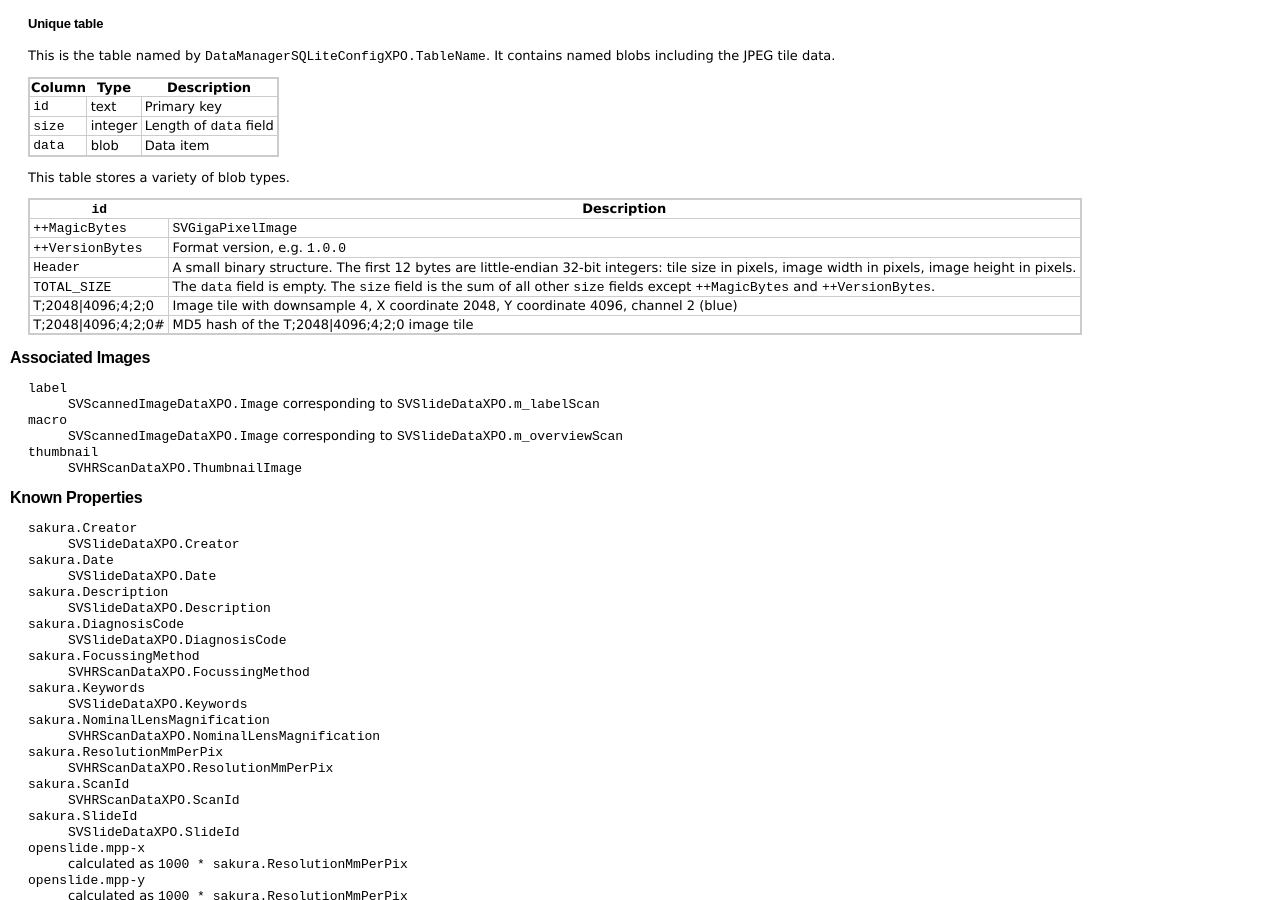
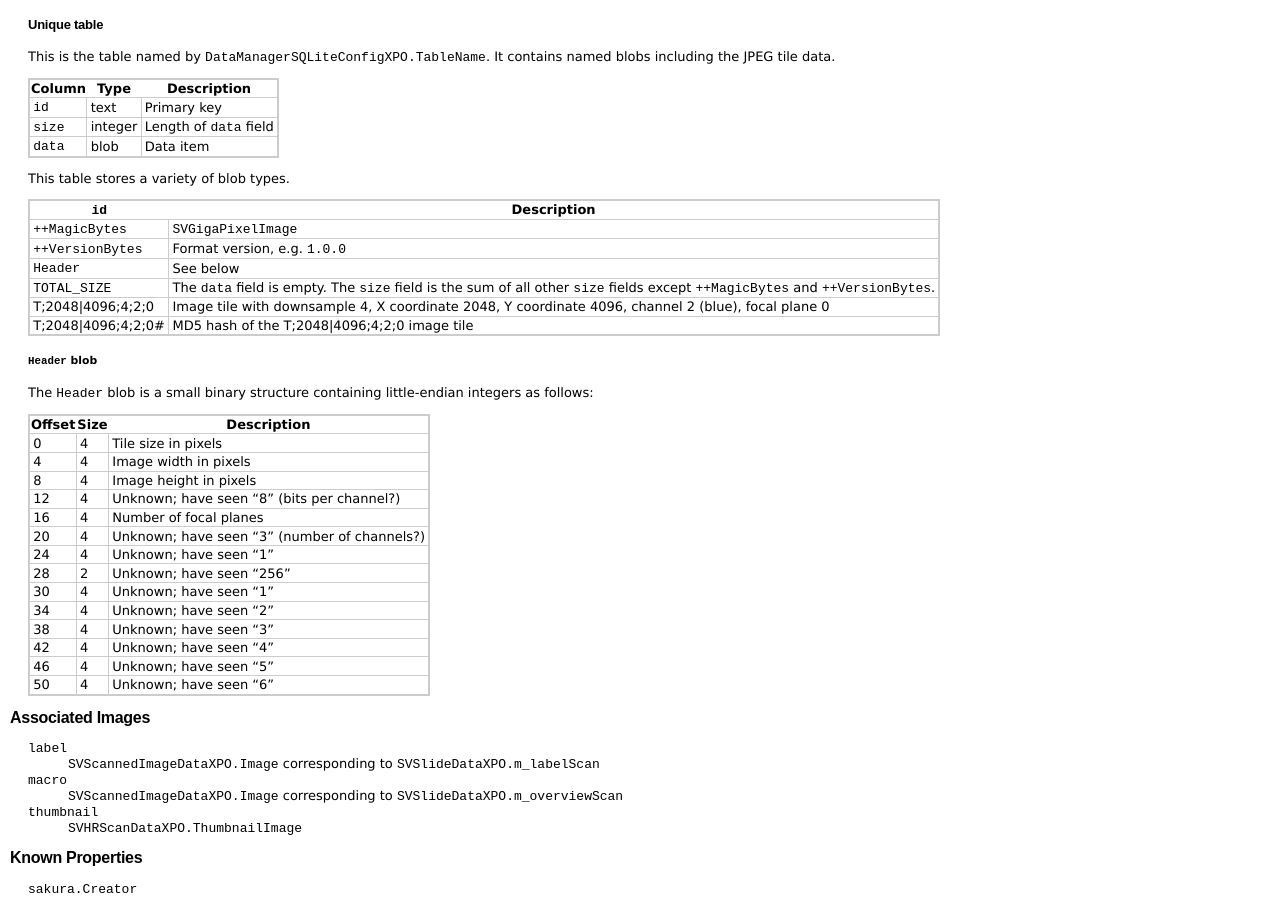
Before and after one commit to openslide/openslide.github.io, a Jekyll site: the page built from formats/sakura/index.markdown, in a window 1280 px wide and 900 px high, scrolled down 1782 px. Built offline with Jekyll 4.4.1, drawn with Linux system fonts in a browser that asks for light colours; comment, search, counter and statistics services are not loaded; some of the changed text lies outside the part shown.

Commit message:
sakura: Document multiple focal planes

```diff
--- a/formats/sakura/index.markdown
+++ b/formats/sakura/index.markdown
@@ -29,12 +29,12 @@
 
 Sakura slides are SQLite 3 database files written by the eXpress Persistent
 Objects ORM.  Tables contain slide metadata, associated images, and JPEG
-tiles.  Tiles are addressed as `(downsample, level-0 X coordinate, level-0 Y
-coordinate, color channel)`, with separate grayscale JPEGs for each color
-channel.  Despite the generality of the address format, tiles appear to be
-organized in a regular grid, with power-of-two level downsamples and without
-overlapping tiles.  The structure of the file allows scans to be sparse, but
-it is not clear if this is actually done.
+tiles.  Tiles are addressed as `(focal plane, downsample, level-0 X
+coordinate, level-0 Y coordinate, color channel)`, with separate grayscale
+JPEGs for each color channel.  Despite the generality of the address format,
+tiles appear to be organized in a regular grid, with power-of-two level
+downsamples and without overlapping tiles.  The structure of the file allows
+scans to be sparse, but it is not clear if this is actually done.
 
 SQL Tables
 ----------
@@ -88,7 +88,7 @@
 `ThumbnailImage`|blob|`thumbnail` associated image data|
 `TotalDataSizeBytes`|integer|Same as `TOTAL_SIZE` blob in unique table|
 `FocussingMethod`|integer|Unknown; have seen "1"|
-`FocusStack`|blob|8 bytes; have seen all zeros|
+`FocusStack`|blob|8 bytes of binary per focal plane; the center focal plane apparently has all zeroes|
 
 #### `SVScannedImageDataXPO`
 
@@ -136,10 +136,32 @@
 -----|-------------|
 `++MagicBytes`|`SVGigaPixelImage`|
 `++VersionBytes`|Format version, e.g. `1.0.0`|
-`Header`|A small binary structure.  The first 12 bytes are little-endian 32-bit integers: tile size in pixels, image width in pixels, image height in pixels.|
+`Header`|See below|
 `TOTAL_SIZE`|The `data` field is empty.  The `size` field is the sum of all other `size` fields except `++MagicBytes` and `++VersionBytes`.|
-T;2048&#124;4096;4;2;0|Image tile with downsample 4, X coordinate 2048, Y coordinate 4096, channel 2 (blue)|
+T;2048&#124;4096;4;2;0|Image tile with downsample 4, X coordinate 2048, Y coordinate 4096, channel 2 (blue), focal plane 0|
 T;2048&#124;4096;4;2;0#|MD5 hash of the T;2048&#124;4096;4;2;0 image tile|
+
+##### `Header` blob
+
+The `Header` blob is a small binary structure containing little-endian
+integers as follows:
+
+Offset | Size | Description |
+-----|-------------|
+0|4|Tile size in pixels|
+4|4|Image width in pixels|
+8|4|Image height in pixels|
+12|4|Unknown; have seen "8" (bits per channel?)|
+16|4|Number of focal planes|
+20|4|Unknown; have seen "3" (number of channels?)|
+24|4|Unknown; have seen "1"|
+28|2|Unknown; have seen "256"|
+30|4|Unknown; have seen "1"|
+34|4|Unknown; have seen "2"|
+38|4|Unknown; have seen "3"|
+42|4|Unknown; have seen "4"|
+46|4|Unknown; have seen "5"|
+50|4|Unknown; have seen "6"|
 
 
 Associated Images
```
